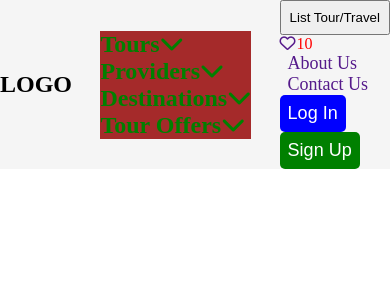
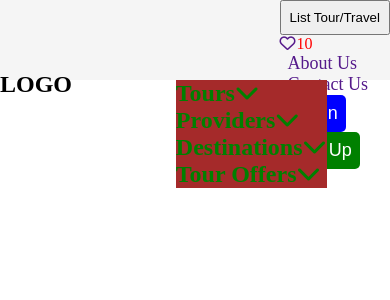
Before and after one commit to meshcode25/The-Tourism-Village, a PHP site: page / in a window 390 px wide. Shown: the top 300 px of the page. Run offline with PHP 8.4, Linux system fonts and the light colour scheme; some libraries are stand-ins or nearby versions.

Commit message:
About to start the mobile header version

```diff
--- a/TourismVillageFrontend/main.css
+++ b/TourismVillageFrontend/main.css
@@ -69,7 +69,7 @@
         overflow:scroll;
     }
     nav{
-        /* height:80px; */
+        height:80px;
         width:100%;
         position:fixed;
         background-color:whitesmoke;
@@ -87,6 +87,8 @@
         background-color:brown;
         overflow-y:scroll;
         overflow:auto;
+        position:absolute;
+        top:80px;
         /* width:110%;
         height:70px;
         display:flex;
```
